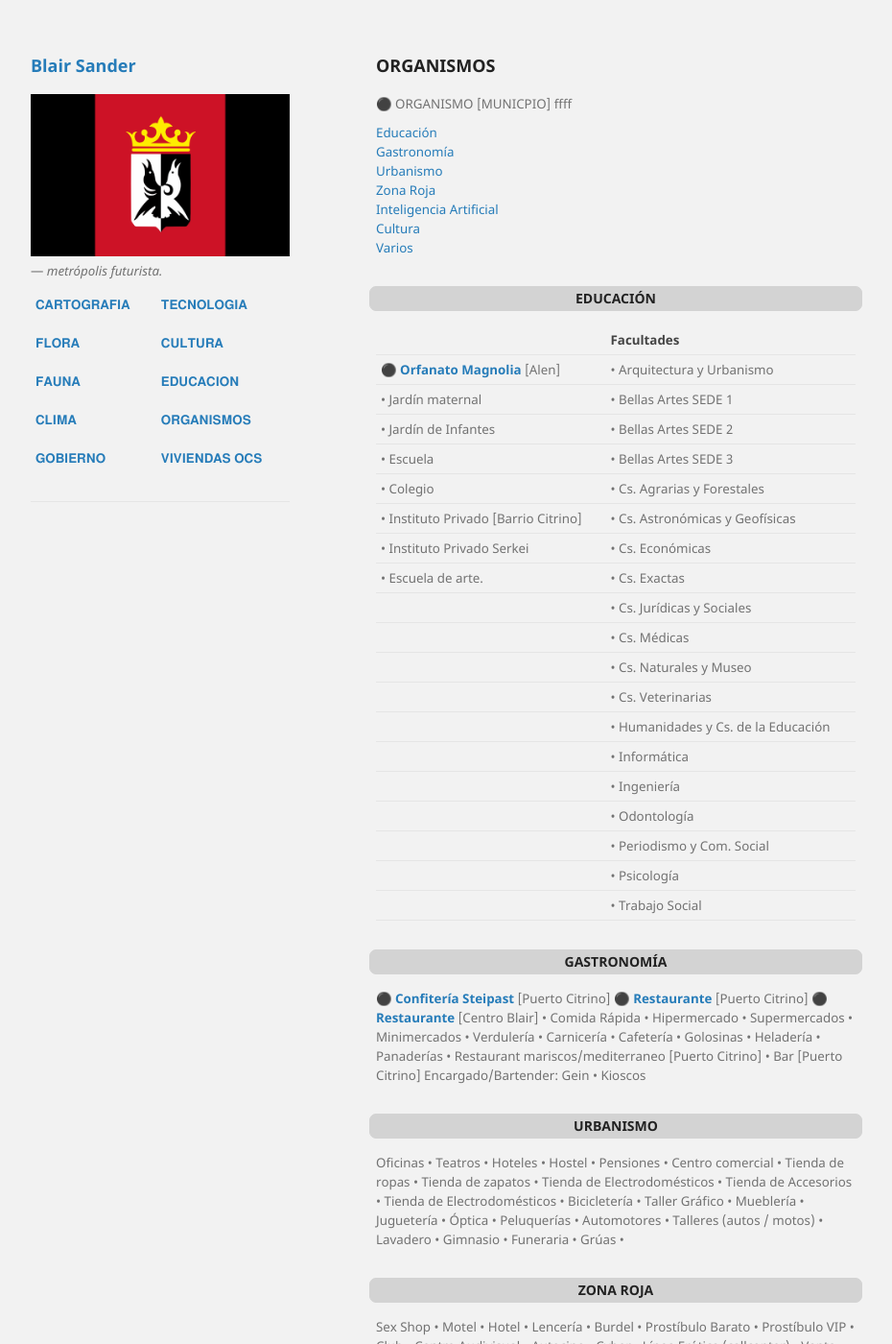
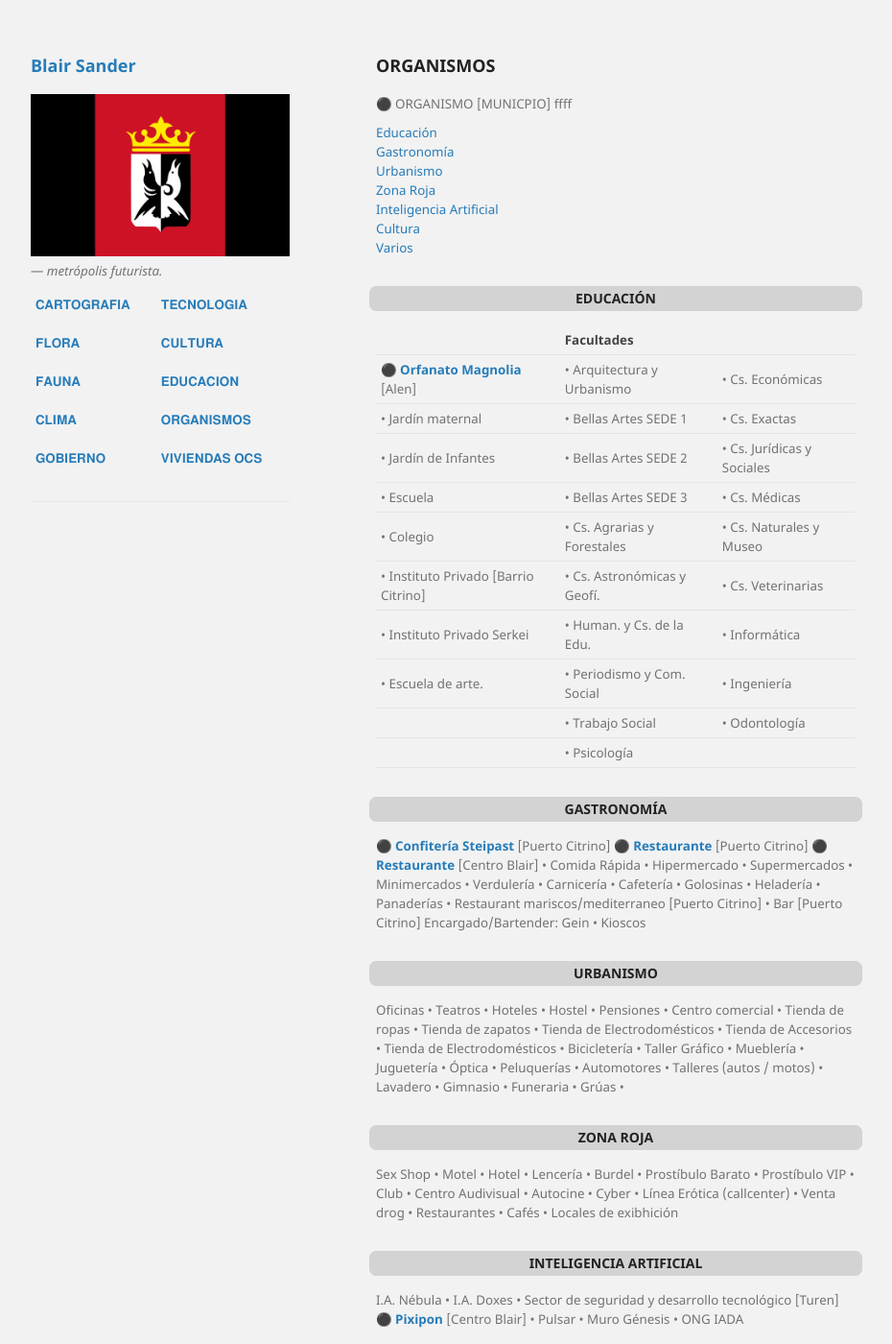
Before and after one commit to BlairSander/ciudad, a Jekyll site: the page built from organismos.md, in a window 1280 px wide and 1400 px high. Shown: the whole window at 96% size, without its empty margins (178-1108 px from the left). Built offline with Jekyll 4.4.1, drawn with Linux system fonts in a browser that asks for light colours; our own code applies the rules of GitHub Pages for plain Markdown files.

Commit message:
organismos.md

```diff
--- a/organismos.md
+++ b/organismos.md
@@ -16,27 +16,18 @@ layout: default
 
 ## EDUCACIÓN
 
-||Facultades|
-|--|--|
-|**[⚫ Orfanato Magnolia](https://blairsander.github.io/ciudad/orfanato.html)** [Alen]|• Arquitectura y Urbanismo|
-|• Jardín maternal|• Bellas Artes SEDE 1|
-|• Jardín de Infantes|• Bellas Artes SEDE 2|
-|• Escuela|• Bellas Artes SEDE 3|
-|• Colegio|• Cs. Agrarias y Forestales|
-|• Instituto Privado [Barrio Citrino]|• Cs. Astronómicas y Geofísicas|
-|• Instituto Privado Serkei|• Cs. Económicas|
-|• Escuela de arte.|• Cs. Exactas|
-||• Cs. Jurídicas y Sociales|
-||• Cs. Médicas|
-||• Cs. Naturales y Museo|
-||• Cs. Veterinarias|
-||• Humanidades y Cs. de la Educación|
-||• Informática|
-||• Ingeniería|
-||• Odontología|
-||• Periodismo y Com. Social|
-||• Psicología|
-||• Trabajo Social|
+||Facultades||
+|--|--|--|
+|**[⚫ Orfanato Magnolia](https://blairsander.github.io/ciudad/orfanato.html)** [Alen]|• Arquitectura y Urbanismo|• Cs. Económicas|
+|• Jardín maternal|• Bellas Artes SEDE 1|• Cs. Exactas|
+|• Jardín de Infantes|• Bellas Artes SEDE 2|• Cs. Jurídicas y Sociales|
+|• Escuela|• Bellas Artes SEDE 3|• Cs. Médicas|
+|• Colegio|• Cs. Agrarias y Forestales|• Cs. Naturales y Museo|
+|• Instituto Privado [Barrio Citrino]|• Cs. Astronómicas y Geofí.|• Cs. Veterinarias|
+|• Instituto Privado Serkei|• Human. y Cs. de la Edu.|• Informática|
+|• Escuela de arte.|• Periodismo y Com. Social|• Ingeniería|
+||• Trabajo Social|• Odontología|
+||• Psicología||
 
 ## GASTRONOMÍA
 **[⚫ Confitería Steipast](https://blairsander.github.io/ciudad/steipast.html)** [Puerto Citrino] **[⚫ Restaurante](https://blairsander.github.io/ciudad/restaurantedemi.html)** [Puerto Citrino] **[⚫ Restaurante](https://blairsander.github.io/ciudad/restauranteremi.html)** [Centro Blair] • Comida Rápida • Hipermercado • Supermercados • Minimercados • Verdulería • Carnicería • Cafetería • Golosinas • Heladería • Panaderías • Restaurant mariscos/mediterraneo [Puerto Citrino] • Bar [Puerto Citrino] Encargado/Bartender: Gein • Kioscos
```
